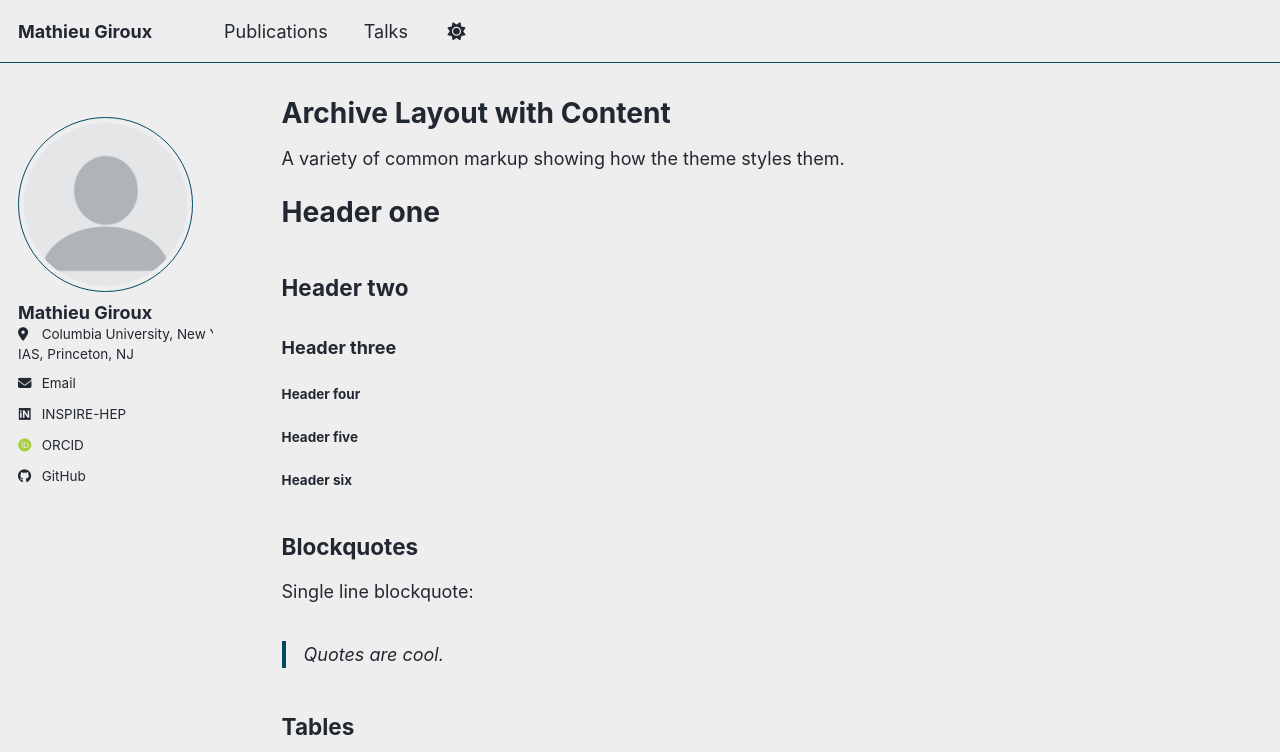
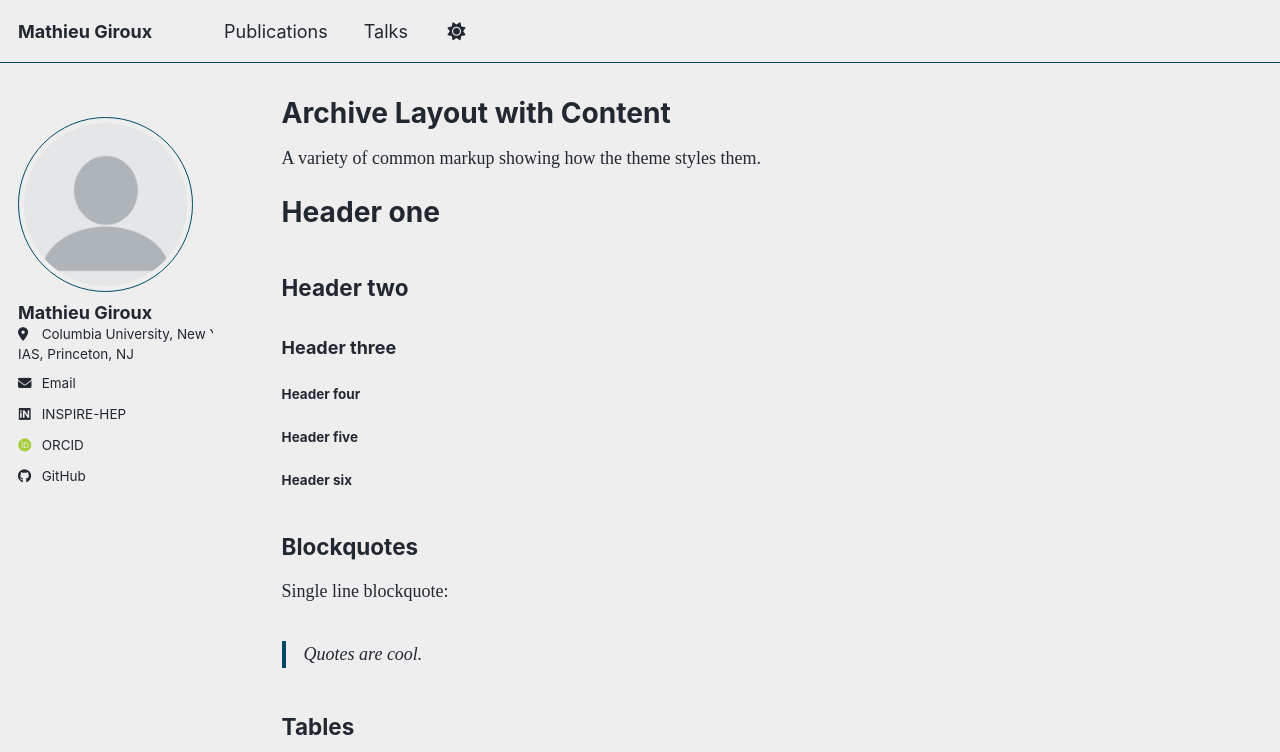
Before and after one commit to StrangeQuark007/StrangeQuark007.github.io, a Jekyll site: the page built from _pages/archive-layout-with-content.md, in a window 1280 px wide and 1400 px high. Shown: the top 752 px of the window. Built offline with Jekyll 4.4.1, drawn with Linux system fonts in a browser that asks for light colours; some web fonts are replaced; a script bundle is joined from its source files by our own code; library files that are not in the unit come from our copies.

Commit message:
Update main.scss

```diff
--- a/assets/css/main.scss
+++ b/assets/css/main.scss
@@ -42,14 +42,40 @@
     "vendor/font-awesome/brands"
 ;
 
-/* Publications + Talks + About body text (works even if not wrapped in .page__content) */
-.page__content p,
-.page__content li,
-.page__content span,
-.page__content div,
+/* =====================================================
+   Times font for TEXT in archive pages (Publications, Talks)
+   without touching headers or icons
+   ===================================================== */
+
+/* Archive pages: body text */
+.archive p,
+.archive li,
+.archive span,
+.archive div,
 .wordwrap,
 .wordwrap p,
 .wordwrap span,
 .wordwrap a {
   font-family: "Times New Roman", Times, serif;
 }
+
+/* Do NOT touch headings */
+.archive h1,
+.archive h2,
+.archive h3,
+.archive h4,
+.archive h5,
+.archive h6 {
+  font-family: inherit;
+}
+
+/* Do NOT touch icons */
+.archive i,
+.archive i::before,
+.archive i::after,
+.archive [class^="fa"],
+.archive [class*=" fa"],
+.archive [class^="ai-"],
+.archive [class*=" ai-"] {
+  font-family: inherit;
+}
```
